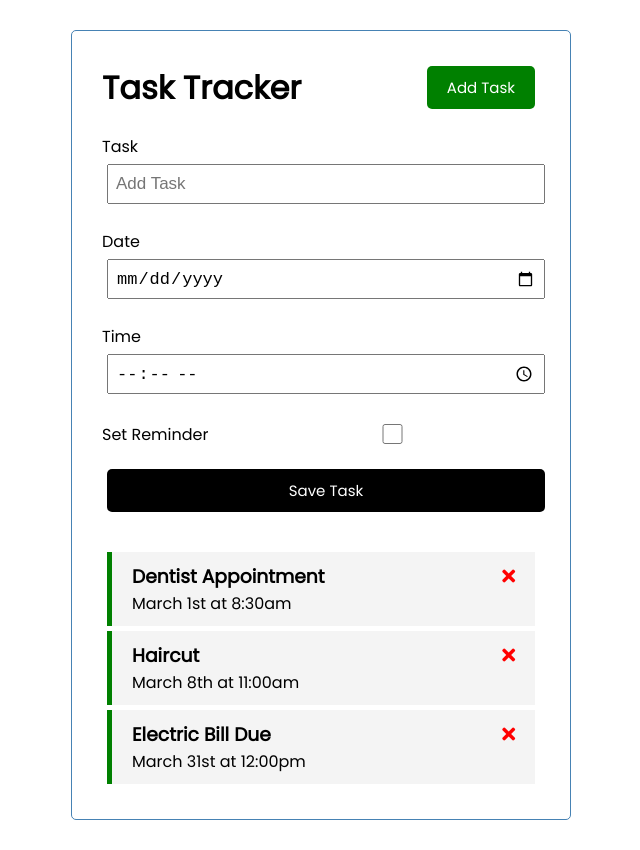
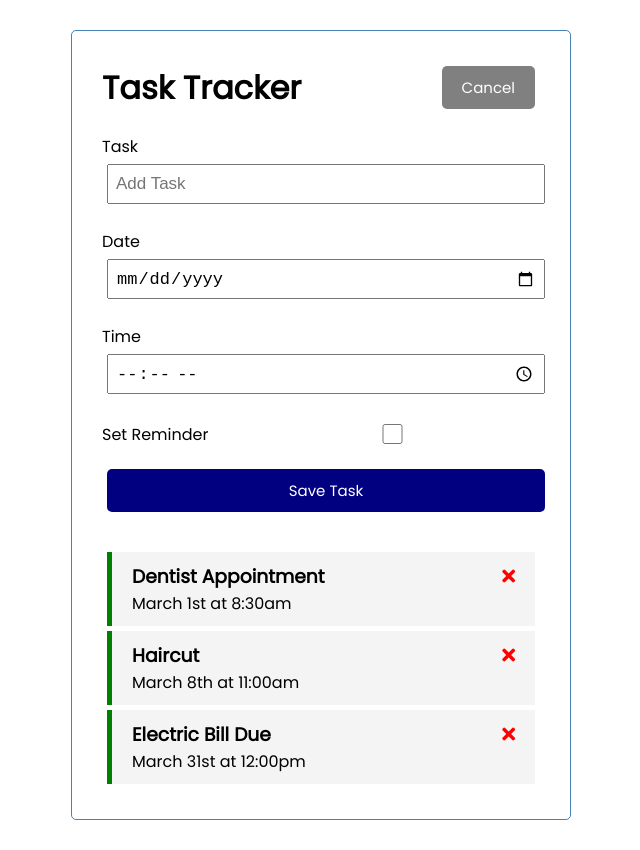
Before and after one commit to bobfdev/vue-task-tracker, a Vue app: page / in a window 1280 px wide. Both pictures are taken after a click on the button "Add Task". Shown: the whole page, without its empty margins (319-959 px from the left). Built offline with nearby package versions, Linux system fonts and the light colour scheme.

Commit message:
updated App.vue file and components folder files

```diff
--- a/src/App.vue
+++ b/src/App.vue
@@ -1,7 +1,15 @@
 <template>
   <div class="container">
-    <Header title="Task Tracker" />
-    <AddTask />
+    <Header
+      @toggle-add-task="toggleAddTask"
+      title="Task Tracker"
+      :showAddTask="showAddTask"
+    />
+    <div v-show="showAddTask">
+      <AddTask
+        @add-task="addTask"
+      />
+    </div>
     <Tasks
       @toggle-reminder="toggleReminder"
       @delete-task="deleteTask"
@@ -24,10 +32,17 @@ export default {
   },
   data() {
     return {
-      tasks: []
+      tasks: [],
+      showAddTask: false,
     }
   },
   methods: {
+    toggleAddTask() {
+      this.showAddTask = !this.showAddTask
+    },
+    addTask(task) {
+      this.tasks = [...this.tasks, task]
+    },
     deleteTask(id) {
       if(confirm('Are you sure you want to delete this task?')) {
         this.tasks = this.tasks.filter((task) => task.id !== id)
@@ -103,6 +118,7 @@ body {
 }
 .btn-block {
   display: block;
+  background-color: navy;
   width: 100%;
 }
 </style>
--- a/src/components/AddTask.vue
+++ b/src/components/AddTask.vue
@@ -1,9 +1,10 @@
 <template>
-    <form class="add-form">
+    <form @submit="onSubmit" class="add-form">
         <div class="form-control">
             <label>Task</label>
             <input
                 type="text"
+                v-model="text"
                 name="text"
                 placeholder="Add Task"
             />
@@ -12,22 +13,23 @@
             <label>Date</label>
             <input
                 type="date"
+                v-model="date"
                 name="date"
-                placeholder="Add Date"
             />
         </div>
         <div class="form-control">
             <label>Time</label>
             <input
                 type="time"
+                v-model="time"
                 name="time"
-                placeholder="Add Time"
             />
         </div>
         <div class="form-control form-control-check">
             <label>Set Reminder</label>
             <input
                 type="checkbox"
+                v-model="reminder"
                 name="reminder"
             />
         </div>
@@ -43,6 +45,40 @@
 <script>
     export default {
         name: 'AddTask',
+        data() {
+            return {
+                text: '',
+                date: '',
+                time: '',
+                reminder: false,
+            }
+        },
+        methods: {
+            onSubmit(e) {
+                e.preventDefault();
+
+                if(!this.text) {
+                    alert('Please add a task')
+                    return
+                }
+
+                const newTask = {
+                    id: Math.floor(Math.random() * 100000),
+                    text: this.text,
+                    date: this.date,
+                    time: this.time,
+                    reminder: this.reminder
+                }
+
+                this.$emit('add-task', newTask)
+
+                // Clear the form after submission
+                this.text = ''
+                this.date = ''
+                this.time = ''
+                this.reminder = false
+            }
+        }
     }
 </script>
 
--- a/src/components/Button.vue
+++ b/src/components/Button.vue
@@ -15,8 +15,8 @@
         },
         methods: {
             onClick() {
-                console.log('click');
-            }
-        }
+                this.$emit('toggle-add-task')
+            },
+        },
     }
 </script>
--- a/src/components/Header.vue
+++ b/src/components/Header.vue
@@ -1,7 +1,11 @@
 <template>
     <header>
         <h1>{{ title }}</h1>
-        <Button text="Add Task" color="green" />
+        <Button
+            @toggle-add-task="$emit ('toggle-add-task')"
+            :text="showAddTask ? 'Cancel' : 'Add Task'"
+            :color="showAddTask ? 'grey' : 'green'"
+        />
     </header>
 </template>
 
@@ -12,6 +16,7 @@ export default {
     name: 'Header',
     props: {
         title: String,
+        showAddTask: Boolean,
     },
     components: {
         Button,
```
